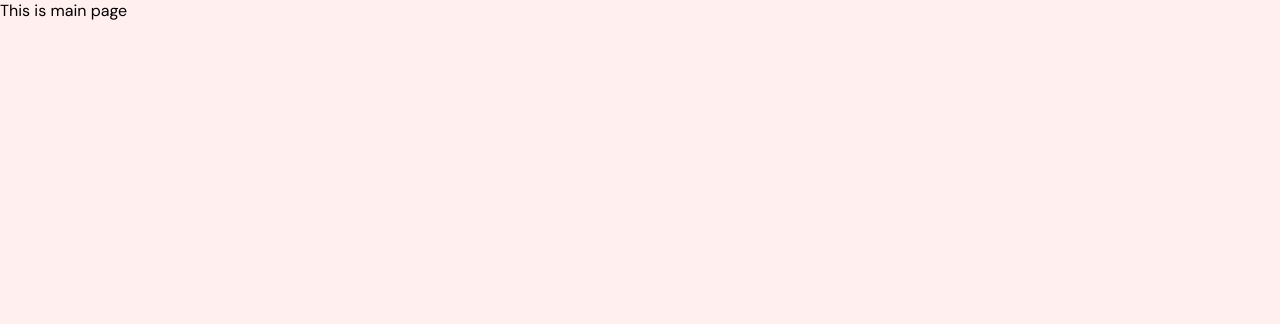
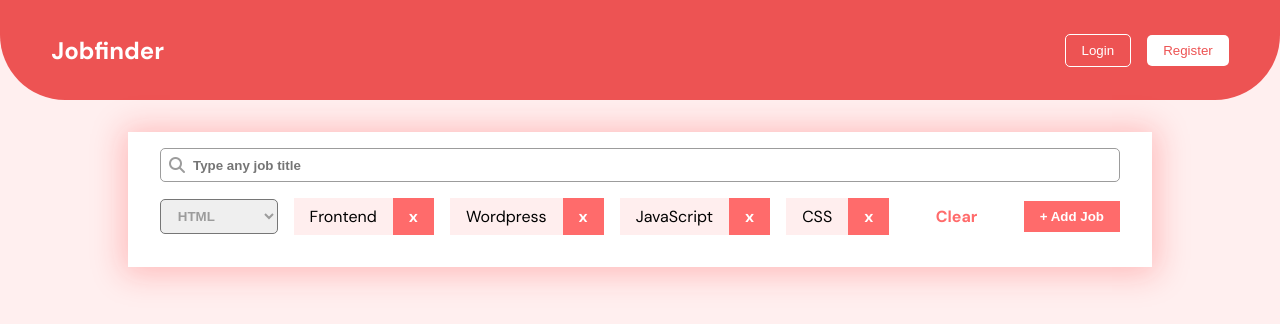
Before and after one commit to WungthingKashungnao/JobFinder, a React (Create React App) app in the folder client/: page / in a window 1280 px wide. Shown: the top 324 px of the page. Built offline with nearby package versions, Linux system fonts and the light colour scheme.

Commit message:
working on main page and added design for filter job section

```diff
--- /dev/null
+++ b/client/src/components/header/Header.jsx
@@ -0,0 +1,54 @@
+import React, { useContext } from "react";
+import styles from "./header.module.css";
+import { useNavigate } from "react-router-dom";
+import { context } from "../../context/ContextApi";
+
+const Header = () => {
+  const navigate = useNavigate();
+  const { isLoggedIn } = useContext(context);
+  return (
+    <header>
+      <p className={styles.brand}>Jobfinder</p>
+
+      {isLoggedIn ? (
+        <>
+          {/* logout start  */}
+          <div className={styles.logoutCon}>
+            <p>Logout</p>
+            <div className={styles.logooutRecruiter}>
+              <span>Hello! Recruiter</span>
+              <img
+                src="https://xsgames.co/randomusers/avatar.php?g=female"
+                alt=""
+              />
+            </div>
+          </div>
+          {/* logout end */}
+        </>
+      ) : (
+        <>
+          {/* login start */}
+          <div className={styles.loginCon}>
+            <button
+              className={styles.login}
+              onClick={() => navigate("/signin")}
+            >
+              Login
+            </button>
+            <button
+              className={styles.register}
+              onClick={() => navigate("/signup")}
+            >
+              Register
+            </button>
+          </div>
+          {/* login end */}
+        </>
+      )}
+
+      {/* header end */}
+    </header>
+  );
+};
+
+export default Header;
--- /dev/null
+++ b/client/src/components/header/header.module.css
@@ -0,0 +1,64 @@
+/* header start */
+header {
+  width: 100%;
+  height: 100px;
+  padding: 0 4%;
+  background-color: #ed5353;
+  border-bottom-left-radius: 65px;
+  border-bottom-right-radius: 65px;
+
+  display: flex;
+  justify-content: space-between;
+  align-items: center;
+  .brand {
+    font-weight: bold;
+    color: white;
+    font-size: 1.5rem;
+  }
+  .loginCon {
+    button {
+      padding: 0.5rem 1rem;
+      outline: none;
+      cursor: pointer;
+    }
+    .login {
+      background-color: #ed5353;
+      color: white;
+      border: 1px solid white;
+      border-radius: 5px;
+      margin-right: 1rem;
+    }
+    .register {
+      color: #ed5353;
+      background-color: white;
+      border: none;
+      border-radius: 5px;
+    }
+  }
+
+  .logoutCon {
+    display: flex;
+    justify-content: center;
+    align-items: center;
+    gap: 1rem;
+    color: white;
+    font-weight: bold;
+    > p {
+      cursor: pointer;
+    }
+    .logooutRecruiter {
+      display: flex;
+      justify-content: center;
+      align-items: center;
+      span {
+        margin-right: 1rem;
+      }
+      img {
+        width: 40px;
+        height: 40px;
+        border-radius: 50%;
+      }
+    }
+  }
+}
+/* header end */
--- a/client/src/pages/main/Main.jsx
+++ b/client/src/pages/main/Main.jsx
@@ -1,7 +1,68 @@
 import React from "react";
+import styles from "./main.module.css";
+import Header from "../../components/header/Header";
+const Main = () => {
+  return (
+    <div className={styles.container}>
+      <Header />
+      {/* job list container start */}
+      <div className={styles.jobListCon}>
+        {/* job filter start */}
+        <div className={styles.filerJob}>
+          <form>
+            <i className="fa-solid fa-magnifying-glass"></i>
+            <input type="text" placeholder="Type any job title" />
+          </form>
+          {/* skill select start  */}
+          <div className={styles.skillSelect}>
+            <div className={styles.skillDisplay}>
+              <select>
+                <option value="" disabled>
+                  select
+                </option>
+                <option value="html">HTML</option>
+                <option value="css">CSS</option>
+                <option value="javascript">JavaScript</option>
+                <option value="c++">C++</option>
+                <option value="java">Java</option>
+                <option value="php">PHP</option>
+                <option value="go">GO</option>
+                <option value="python">Python</option>
+                <option value="kotlin">Kotlin</option>
+                <option value="wordpress">Wordpress</option>
+                <option value="shopify">Shopify</option>
+              </select>
 
-const Main = () => {
-  return <div>This is main page</div>;
+              <div className={styles.slectedSkills}>
+                <div className={styles.skillCon}>
+                  <span className={styles.skillName}>Frontend</span>
+                  <span className={styles.skillDelete}>x</span>
+                </div>
+                <div className={styles.skillCon}>
+                  <span className={styles.skillName}>Wordpress</span>
+                  <span className={styles.skillDelete}>x</span>
+                </div>
+                <div className={styles.skillCon}>
+                  <span className={styles.skillName}>JavaScript</span>
+                  <span className={styles.skillDelete}>x</span>
+                </div>
+                <div className={styles.skillCon}>
+                  <span className={styles.skillName}>CSS</span>
+                  <span className={styles.skillDelete}>x</span>
+                </div>
+              </div>
+            </div>
+            <p className={styles.clearSkill}>Clear</p>
+
+            <button className={styles.addJob}>+ Add Job</button>
+          </div>
+          {/* skill selecet end */}
+        </div>
+        {/* job filter end */}
+      </div>
+      {/* job list container end */}
+    </div>
+  );
 };
 
 export default Main;
--- a/client/src/pages/main/main.module.css
+++ b/client/src/pages/main/main.module.css
@@ -0,0 +1,112 @@
+.container {
+  width: 100%;
+  height: 100%;
+}
+.jobListCon {
+  width: 100%;
+  display: flex;
+  flex-direction: column;
+  justify-content: center;
+  align-items: center;
+  gap: 2rem;
+  /* filter job start */
+  .filerJob {
+    background-color: white;
+    margin-top: 2rem;
+    width: 80%;
+    padding: 1rem 2rem 2rem;
+    -webkit-box-shadow: 0px 2px 30px 5px #ff202040;
+    -moz-box-shadow: 0px 2px 30px 5px #ff202040;
+    box-shadow: 0px 2px 30px 5px #ff202040;
+    form {
+      border: 1px solid #9c9c9c;
+      border-radius: 5px;
+      padding: 0.5rem;
+      width: 100%;
+      display: flex;
+      justify-content: flex-start;
+      align-items: center;
+      i {
+        color: #9c9c9c;
+      }
+      input {
+        color: #9c9c9c;
+        font-weight: bold;
+        margin-left: 0.5rem;
+        width: 100%;
+        border: none;
+        outline: none;
+        ::placeholder {
+          color: #9c9c9c;
+        }
+      }
+    }
+    .skillSelect {
+      width: 100%;
+      display: flex;
+      flex-wrap: wrap;
+      justify-content: space-between;
+      align-items: center;
+      gap: 1rem;
+      margin-top: 1rem;
+      width: 100%;
+
+      .skillDisplay {
+        display: flex;
+        flex-wrap: wrap;
+        justify-content: center;
+        align-items: center;
+        gap: 1rem;
+        select {
+          padding: 0.5rem 0.8rem;
+          border-radius: 5px;
+          color: #9c9c9c;
+          outline: none;
+          font-weight: bold;
+        }
+      }
+      .slectedSkills {
+        display: flex;
+        flex-wrap: wrap;
+        justify-content: center;
+        align-items: center;
+        gap: 1rem;
+        .skillCon {
+          display: flex;
+          justify-content: center;
+          align-items: center;
+          .skillName {
+            padding: 0.5rem 1rem;
+            background-color: #ffeeee;
+          }
+          .skillDelete {
+            background-color: #ff6b6b;
+            padding: 0.5rem 1rem;
+            display: flex;
+            justify-content: center;
+            align-items: center;
+            font-weight: bold;
+            color: white;
+            cursor: pointer;
+          }
+        }
+      }
+
+      .clearSkill {
+        color: #ff6b6b;
+        font-weight: bold;
+        cursor: pointer;
+      }
+
+      .addJob {
+        padding: 0.5rem 1rem;
+        background-color: #ff6b6b;
+        color: white;
+        font-weight: bold;
+        border: none;
+        outline: none;
+      }
+    }
+  }
+  /* filter job end */
+}
--- a/client/src/pages/viewjob/ViewJob.jsx
+++ b/client/src/pages/viewjob/ViewJob.jsx
@@ -1,55 +1,16 @@
 import React, { useContext } from "react";
 import styles from "./viewjob.module.css";
-import { useNavigate } from "react-router-dom";
+// import { useNavigate } from "react-router-dom";
 import { context } from "../../context/ContextApi";
+import Header from "../../components/header/Header";
 
 const ViewJob = () => {
   const { isLoggedIn } = useContext(context);
-  const navigate = useNavigate();
+  // const navigate = useNavigate();
   return (
     <div className={styles.container}>
       {/* header start */}
-      <header>
-        <p className={styles.brand}>Jobfinder</p>
-
-        {isLoggedIn ? (
-          <>
-            {/* logout start  */}
-            <div className={styles.logoutCon}>
-              <p>Logout</p>
-              <div className={styles.logooutRecruiter}>
-                <span>Hello! Recruiter</span>
-                <img
-                  src="https://xsgames.co/randomusers/avatar.php?g=female"
-                  alt=""
-                />
-              </div>
-            </div>
-            {/* logout end */}
-          </>
-        ) : (
-          <>
-            {/* login start */}
-            <div className={styles.loginCon}>
-              <button
-                className={styles.login}
-                onClick={() => navigate("/signin")}
-              >
-                Login
-              </button>
-              <button
-                className={styles.register}
-                onClick={() => navigate("/signup")}
-              >
-                Register
-              </button>
-            </div>
-            {/* login end */}
-          </>
-        )}
-
-        {/* header end */}
-      </header>
+      <Header />
       {/* header end */}
 
       {/* job info section start */}
--- a/client/src/pages/viewjob/viewjob.module.css
+++ b/client/src/pages/viewjob/viewjob.module.css
@@ -3,70 +3,6 @@
   height: 100%;
   background-color: #ffefef;
 }
-/* header start */
-header {
-  width: 100%;
-  height: 100px;
-  padding: 0 4%;
-  background-color: #ed5353;
-  border-bottom-left-radius: 65px;
-  border-bottom-right-radius: 65px;
-
-  display: flex;
-  justify-content: space-between;
-  align-items: center;
-  .brand {
-    font-weight: bold;
-    color: white;
-    font-size: 1.5rem;
-  }
-  .loginCon {
-    button {
-      padding: 0.5rem 1rem;
-      outline: none;
-      cursor: pointer;
-    }
-    .login {
-      background-color: #ed5353;
-      color: white;
-      border: 1px solid white;
-      border-radius: 5px;
-      margin-right: 1rem;
-    }
-    .register {
-      color: #ed5353;
-      background-color: white;
-      border: none;
-      border-radius: 5px;
-    }
-  }
-
-  .logoutCon {
-    display: flex;
-    justify-content: center;
-    align-items: center;
-    gap: 1rem;
-    color: white;
-    font-weight: bold;
-    > p {
-      cursor: pointer;
-    }
-    .logooutRecruiter {
-      display: flex;
-      justify-content: center;
-      align-items: center;
-      span {
-        margin-right: 1rem;
-      }
-      img {
-        width: 40px;
-        height: 40px;
-        border-radius: 50%;
-      }
-    }
-  }
-}
-/* header end */
 
 /* job info section start */
 .jobInfoSection {
```
